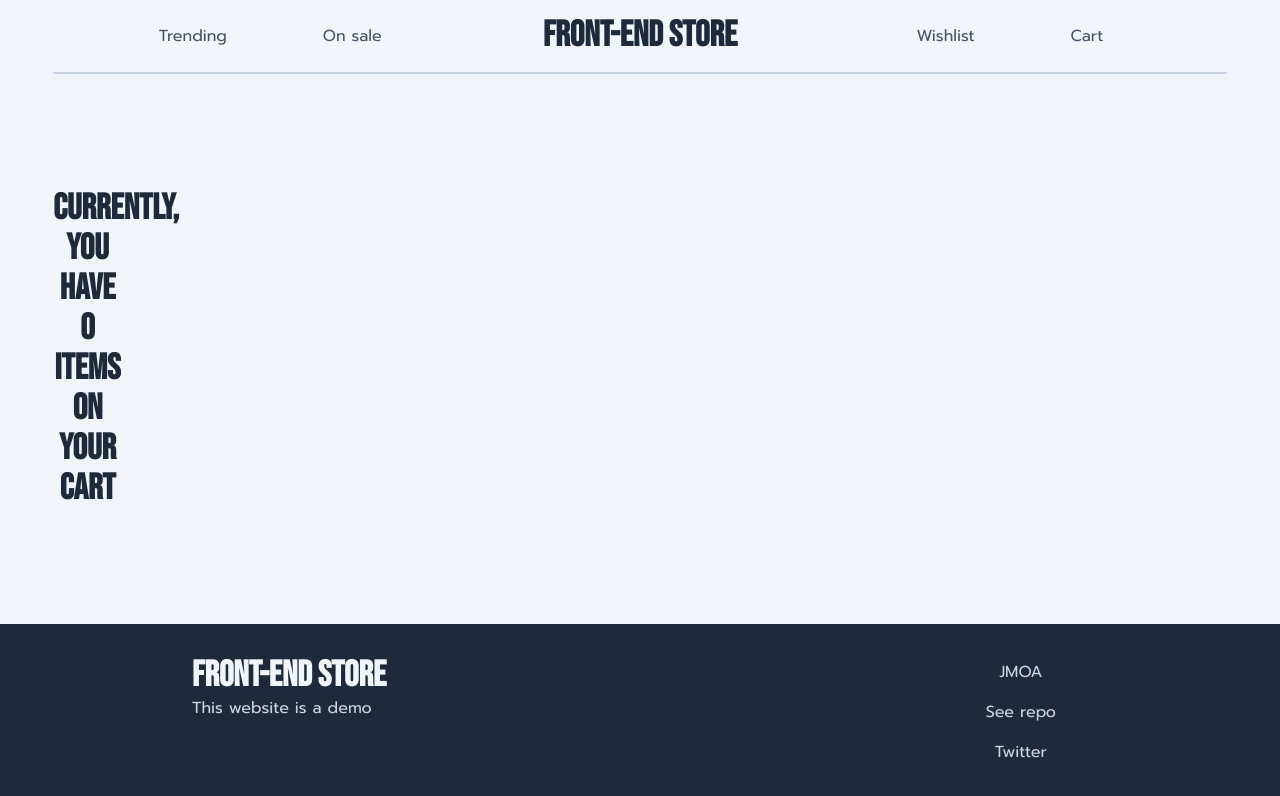
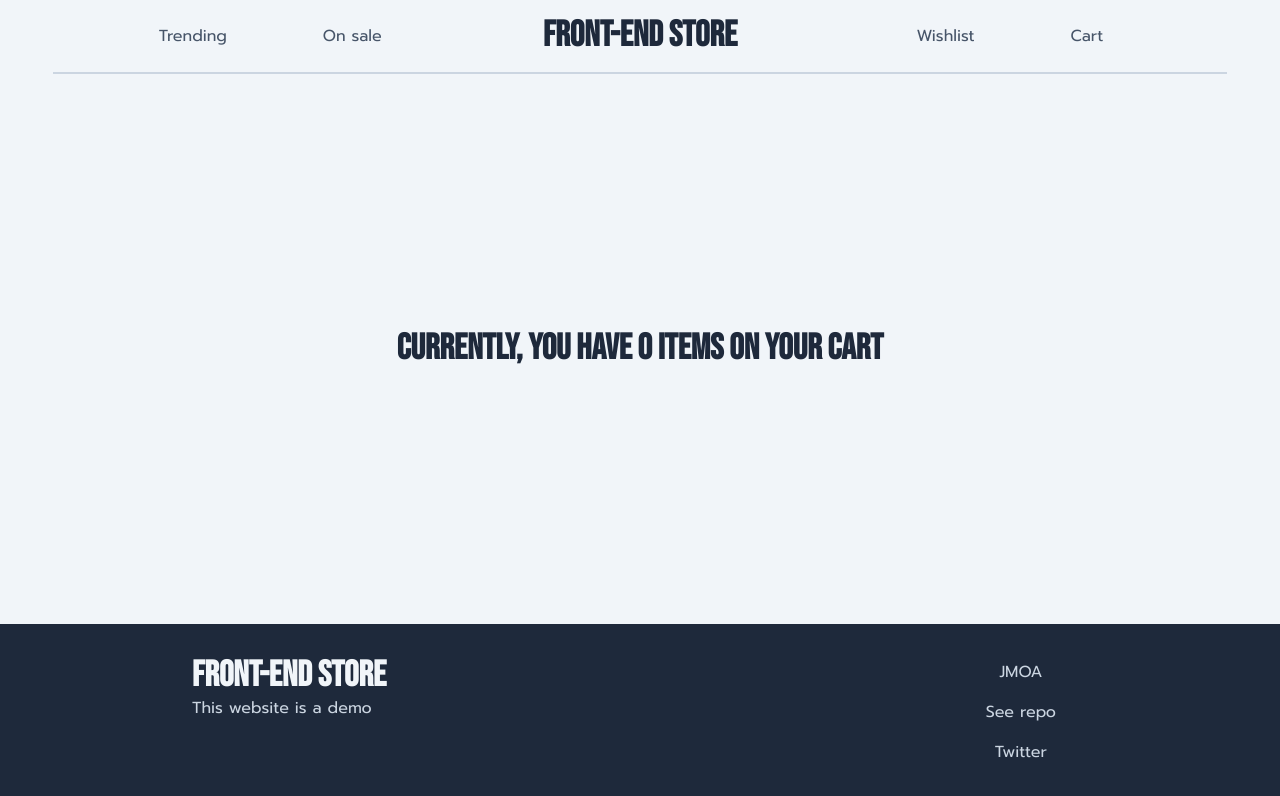
Before and after one commit to CerealPlayer/templates, a Next.js app in the folder templates/frontendstore/: page /cart in a window 1280 px wide. Shown: the top 796 px of the page. Built offline with nearby package versions, Linux system fonts and the light colour scheme.

Commit message:
Finished cart, added error pages

```diff
--- a/templates/frontendstore/components/UI/notifications/Badge.tsx
+++ b/templates/frontendstore/components/UI/notifications/Badge.tsx
@@ -21,7 +21,7 @@ export default function Badge({ children }: { children: ReactNode }) {
           repeat: 1,
         },
       });
-  }, [ctx, hasItem]);
+  }, [ctx, hasItem, controls]);
   return (
     <div className="relative">
       {hasItem && (
--- a/templates/frontendstore/components/cart/CartContainer.tsx
+++ b/templates/frontendstore/components/cart/CartContainer.tsx
@@ -1,14 +1,27 @@
+import { useContext } from "react";
+import { CartContext } from "../../context/cart-context";
 import { products } from "../../types/props";
 import Section from "../UI/Section";
-import Checkout from "./Checkout";
+import GoToCheckout from "./GoToCheckout";
 import ItemsDisplay from "./ItemsDisplay";
 
 export default function CartContainer({ products }: { products: products }) {
+  const ctx = useContext(CartContext);
+  const items = ctx.items;
+  const itemsInfo = items
+    .filter((item) => item.id)
+    .map((item) => products.filter((prod) => prod.id === item.id)[0]);
+
+  if (itemsInfo.length === 0) {
+    return (
+      <h1 className="text-center">Currently, you have 0 items on your cart</h1>
+    );
+  }
   return (
     <Section>
       <div className="grid lg:grid-cols-12 gap-8 md:flex-row">
-        <ItemsDisplay products={products} />
-        <Checkout />
+        <ItemsDisplay itemsInfo={itemsInfo} onSaveItems={ctx.onSaveItems} />
+        <GoToCheckout />
       </div>
     </Section>
   );
--- a/templates/frontendstore/components/cart/Checkout.tsx
+++ /dev/null
@@ -1,3 +0,0 @@
-export default function Checkout() {
-  return <div className="lg:col-span-6"></div>;
-}
--- a/templates/frontendstore/components/cart/DisplayItem.tsx
+++ b/templates/frontendstore/components/cart/DisplayItem.tsx
@@ -16,7 +16,7 @@ export default function DisplayItem({
     <div className="flex gap-16 justify-between items-center last-of-type:border-none py-2 border-b border-slate-300">
       <div className="flex items-center gap-4 md:gap-8">
         <div>
-          <Image src={item.src} width={70} height={70} />
+          <Image alt="Image of the article" src={item.src} width={70} height={70} />
         </div>
         <div className="flex flex-col items-start md:gap-2">
           <h3>{item.name}</h3>
--- /dev/null
+++ b/templates/frontendstore/components/cart/GoToCheckout.tsx
@@ -0,0 +1,18 @@
+import Link from "next/link";
+import ActionButton from "../UI/ActionButton";
+
+export default function GoToCheckout() {
+  return (
+    <div className="lg:col-span-6 border border-slate-300 px-4 py-8 max-h-52 flex flex-col gap-4 items-center">
+      <Link href="/signin">
+        <a className="max-w-xs w-full block">
+          <ActionButton>Sign in to checkout</ActionButton>
+        </a>
+      </Link>
+      <span>or</span>
+      <Link href="/checkout">
+        <a className="border-b border-slate-300 hover:border-slate-700 transition-all duration-200">Continue as a guest</a>
+      </Link>
+    </div>
+  );
+}
--- a/templates/frontendstore/components/cart/ItemsDisplay.tsx
+++ b/templates/frontendstore/components/cart/ItemsDisplay.tsx
@@ -4,23 +4,22 @@ import { CartContext } from "../../context/cart-context";
 import { products } from "../../types/props";
 import DisplayItem from "./DisplayItem";
 
-export default function ItemsDisplay({ products }: { products: products }) {
-  const ctx = useContext(CartContext);
-  const items = ctx.items;
-  const itemsInfo = items
-    .filter((item) => item.id)
-    .map((item) => products.filter((prod) => prod.id === item.id)[0]);
-
-  if (itemsInfo.length === 0) {
-    return (
-      <h1 className="text-center">Currently, you have 0 items on your cart</h1>
-    );
-  }
+export default function ItemsDisplay({
+  itemsInfo,
+  onSaveItems,
+}: {
+  itemsInfo: products;
+  onSaveItems: (
+    item: {
+      id: number;
+    }[]
+  ) => void;
+}) {
   const deleteItemHandler = (id: number): void => {
     const deleteIndex = itemsInfo.findIndex((item) => item.id === id);
     itemsInfo.splice(deleteIndex, 1);
     const nuIds = itemsInfo.map((item) => ({ id: item.id }));
-    ctx.onSaveItems(nuIds);
+    onSaveItems(nuIds);
   };
   return (
     <div className="border lg:col-span-6 border-slate-300 px-4 py-2 flex flex-col gap-4">
--- a/templates/frontendstore/components/home/Hero.tsx
+++ b/templates/frontendstore/components/home/Hero.tsx
@@ -29,6 +29,7 @@ export default function Hero() {
               transition={{ duration: 0.3, ease: "linear" }}
             >
               <Image
+                alt="Next JS"
                 src="/techs/next-black.svg"
                 width={414}
                 height={248}
@@ -42,6 +43,7 @@ export default function Hero() {
               transition={{ duration: 0.3, ease: "linear" }}
             >
               <Image
+                alt="Redux"
                 src="/techs/reduxlogo.svg"
                 width={400}
                 height={400}
--- /dev/null
+++ b/templates/frontendstore/pages/404.tsx
@@ -0,0 +1,8 @@
+export default function Error404() {
+  return (
+    <div className="flex flex-col items-center mx-auto">
+      <h1>Error 404</h1>
+      <p>The page you were looking for doesn&apos;t exist (yet)</p>
+    </div>
+  );
+}
--- /dev/null
+++ b/templates/frontendstore/pages/500.tsx
@@ -0,0 +1,8 @@
+export default function Error500() {
+  return (
+    <div className="flex flex-col items-center mx-auto">
+      <h1>Error 500</h1>
+      <p>Some error ocurred on our side. Sorry about that</p>
+    </div>
+  );
+}
```
